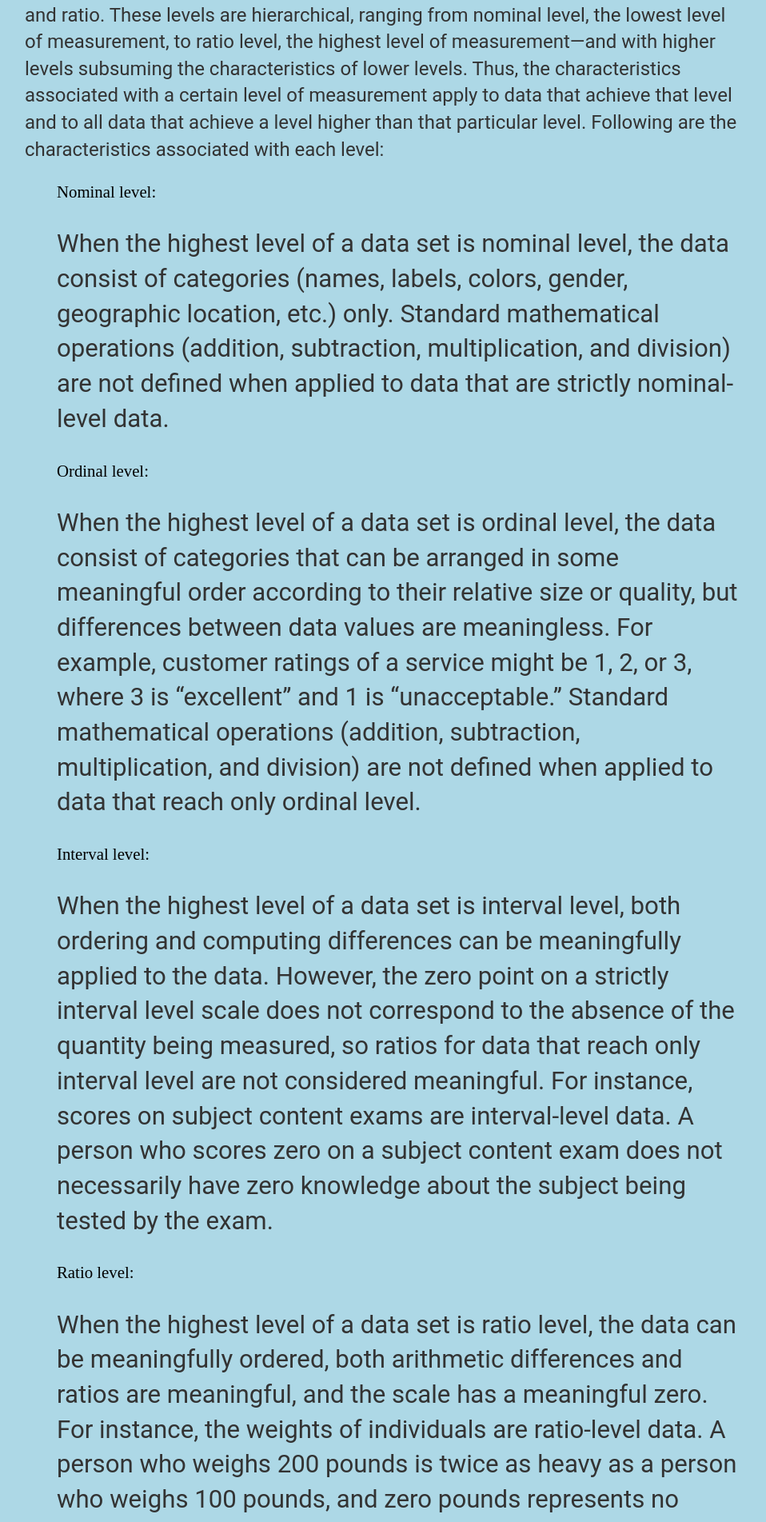
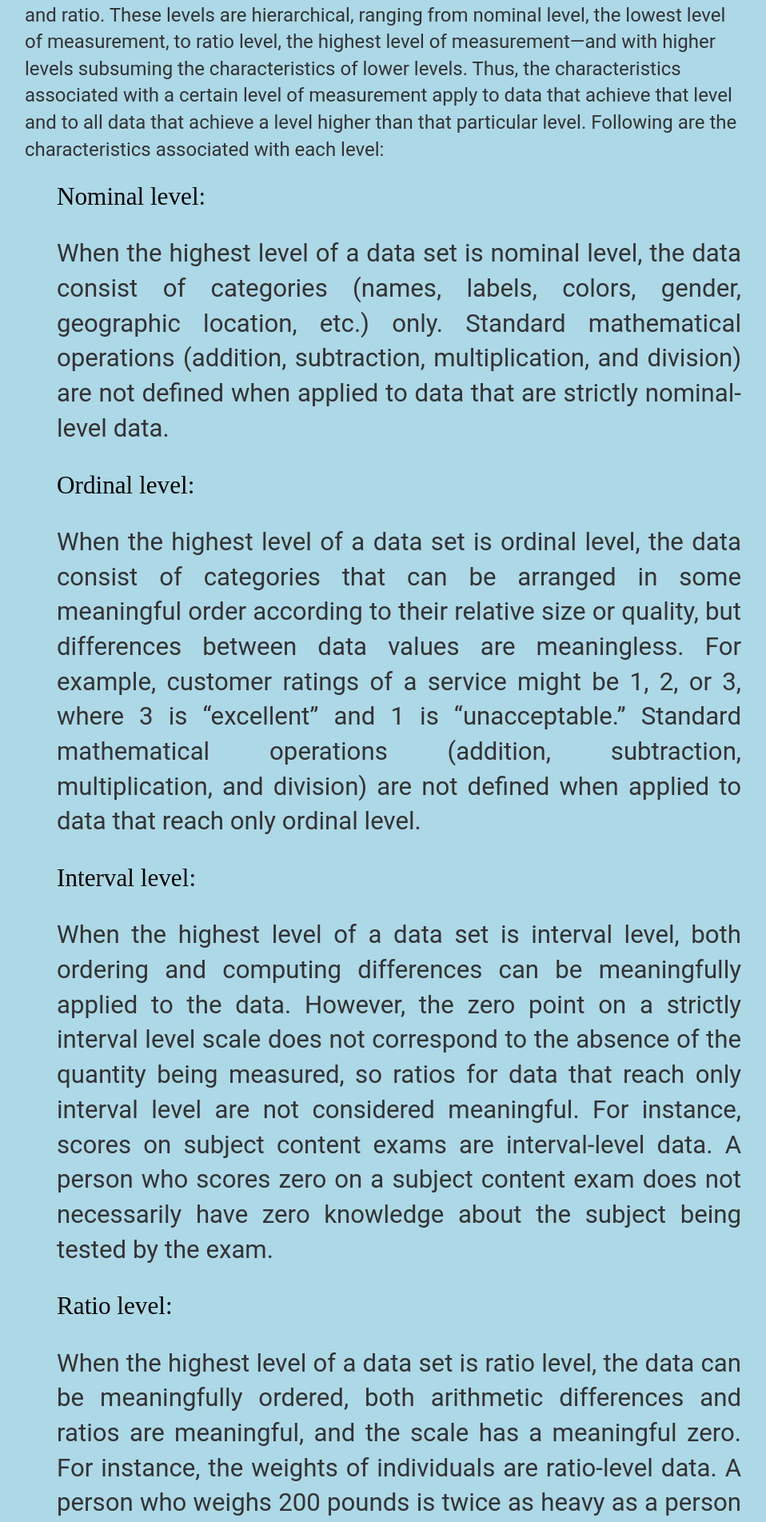
Before and after one commit to martdatanalytics/martdatanalytics.github.io, a Jekyll site: the page built from blog/index.html, in a window 1280 px wide. Shown: the part 1019-2922 px from the top of the page at 80% size, without its empty margins (161-1119 px from the left). Built offline with Jekyll 4.4.1, drawn with Linux system fonts in a browser that asks for light colours.

Commit message:
Update main.css

```diff
--- a/css/main.css
+++ b/css/main.css
@@ -45,10 +45,12 @@ footer {
 ul.posts {
     margin: 20px auto 40px;
     font-size: 1.3em;
+    text-align: justify;
 }
 
 ul.posts li {
     list-style: none;
+    font-size:1.5em;
 }
 .main-content img {
    float: left;
```
